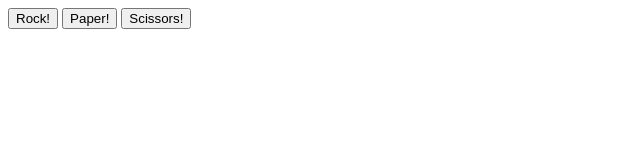
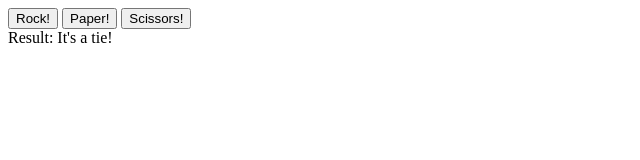
Before and after one commit to Sillor/rock-paper-scissors, a plain HTML site: page index.html in a window 1280 px wide. Both pictures are taken after a click on the button "Rock!". Shown: the whole page, without its empty margins (0-640 px from the left). Drawn offline with Linux system fonts and the light colour scheme.

Commit message:
Add result display on the page

```diff
--- a/index.html
+++ b/index.html
@@ -11,5 +11,6 @@
     <button id="rock">Rock!</button>
     <button id="paper">Paper!</button>
     <button id="scissors">Scissors!</button>
+    <div id="result">Result: </div>
 </body>
 </html>
--- a/js/script.js
+++ b/js/script.js
@@ -31,8 +31,13 @@ function playRound(computerSelection, playerSelection) {
 }
 
 let buttons = document.querySelectorAll('button');
+let result = document.querySelector('#result');
 buttons.forEach((button) => {
     button.addEventListener('click', () => {
-        console.log(playRound(getComputerChoice(), button.id));
+        //console.log(playRound(getComputerChoice(), button.id));
+        result.textContent = `Result: ${playRound(getComputerChoice(), button.id)}`;
     });
 });
+
+console.log(result);
+//result.textContent = 'Hi!';
```
